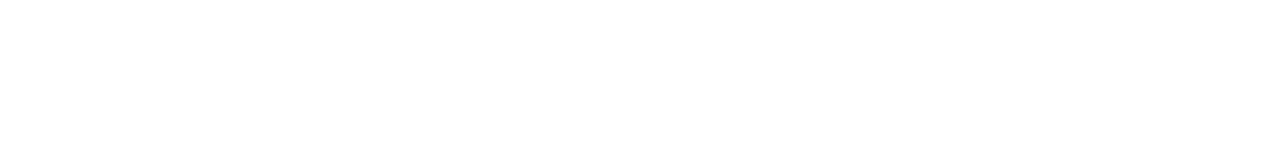
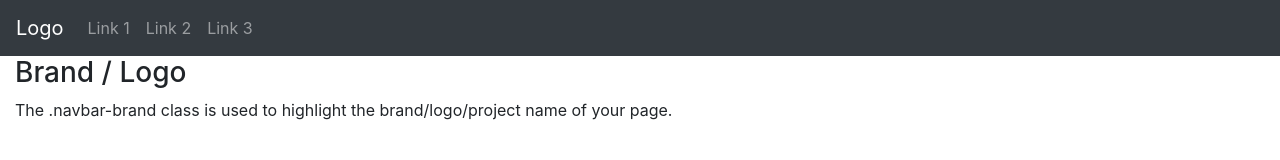
Before and after one commit to whimsicurl-creations/bootstrap, a plain HTML site: page index.html in a window 1280 px wide. Drawn offline with nearby package versions, Linux system fonts and the light colour scheme.

Commit message:
add bootstrap navbar

```diff
--- a/index.html
+++ b/index.html
@@ -1,12 +1,38 @@
 <!DOCTYPE html>
 <html lang="en">
 <head>
-    <meta charset="UTF-8">
-    <meta name="viewport" content="width=device-width, initial-scale=1.0">
-    <meta http-equiv="X-UA-Compatible" content="ie=edge">
-    <title>Experimenting with Bootstrap</title>
+  <title>Bootstrap Example</title>
+  <meta charset="utf-8">
+  <meta name="viewport" content="width=device-width, initial-scale=1">
+  <link rel="stylesheet" href="https://maxcdn.bootstrapcdn.com/bootstrap/4.3.1/css/bootstrap.min.css">
+  <script src="https://ajax.googleapis.com/ajax/libs/jquery/3.4.1/jquery.min.js"></script>
+  <script src="https://cdnjs.cloudflare.com/ajax/libs/popper.js/1.14.7/umd/popper.min.js"></script>
+  <script src="https://maxcdn.bootstrapcdn.com/bootstrap/4.3.1/js/bootstrap.min.js"></script>
 </head>
 <body>
 
+<nav class="navbar navbar-expand-sm bg-dark navbar-dark">
+  <!-- Brand/logo -->
+  <a class="navbar-brand" href="#">Logo</a>
+
+  <!-- Links -->
+  <ul class="navbar-nav">
+    <li class="nav-item">
+      <a class="nav-link" href="#">Link 1</a>
+    </li>
+    <li class="nav-item">
+      <a class="nav-link" href="#">Link 2</a>
+    </li>
+    <li class="nav-item">
+      <a class="nav-link" href="#">Link 3</a>
+    </li>
+  </ul>
+</nav>
+
+<div class="container-fluid">
+  <h3>Brand / Logo</h3>
+  <p>The .navbar-brand class is used to highlight the brand/logo/project name of your page.</p>
+</div>
+
 </body>
 </html>
```
